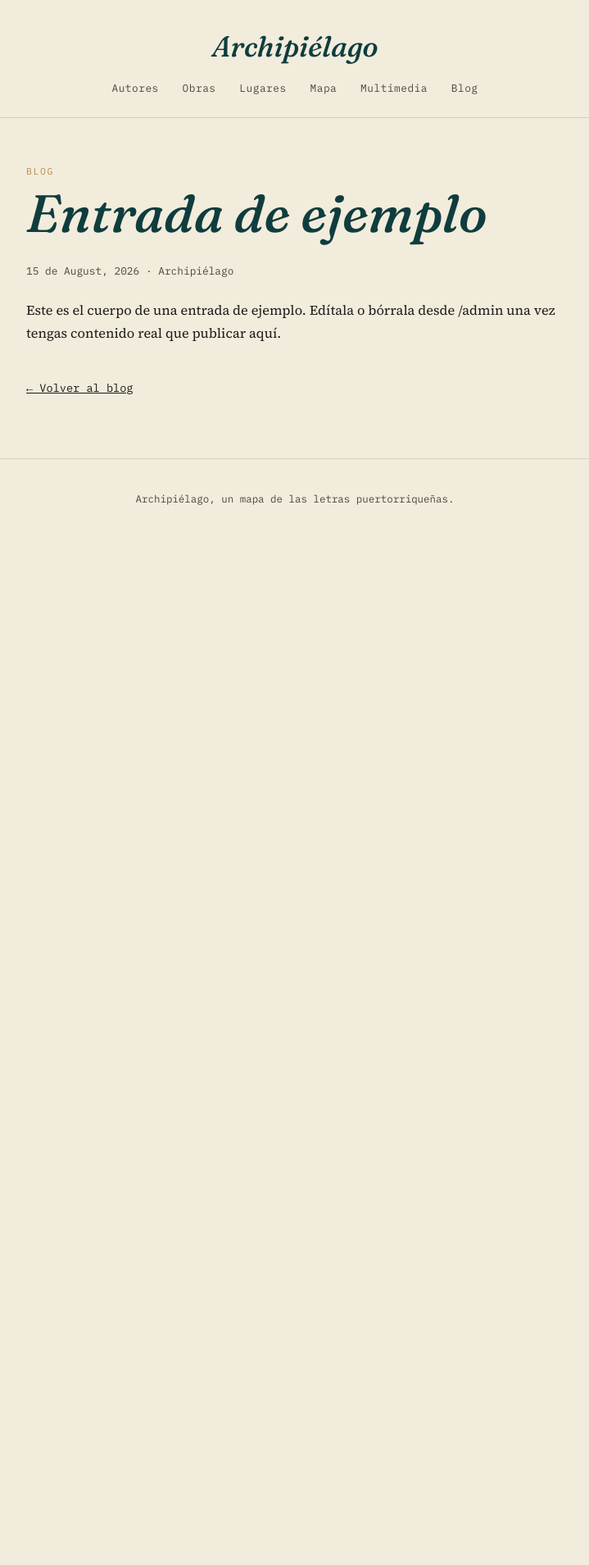
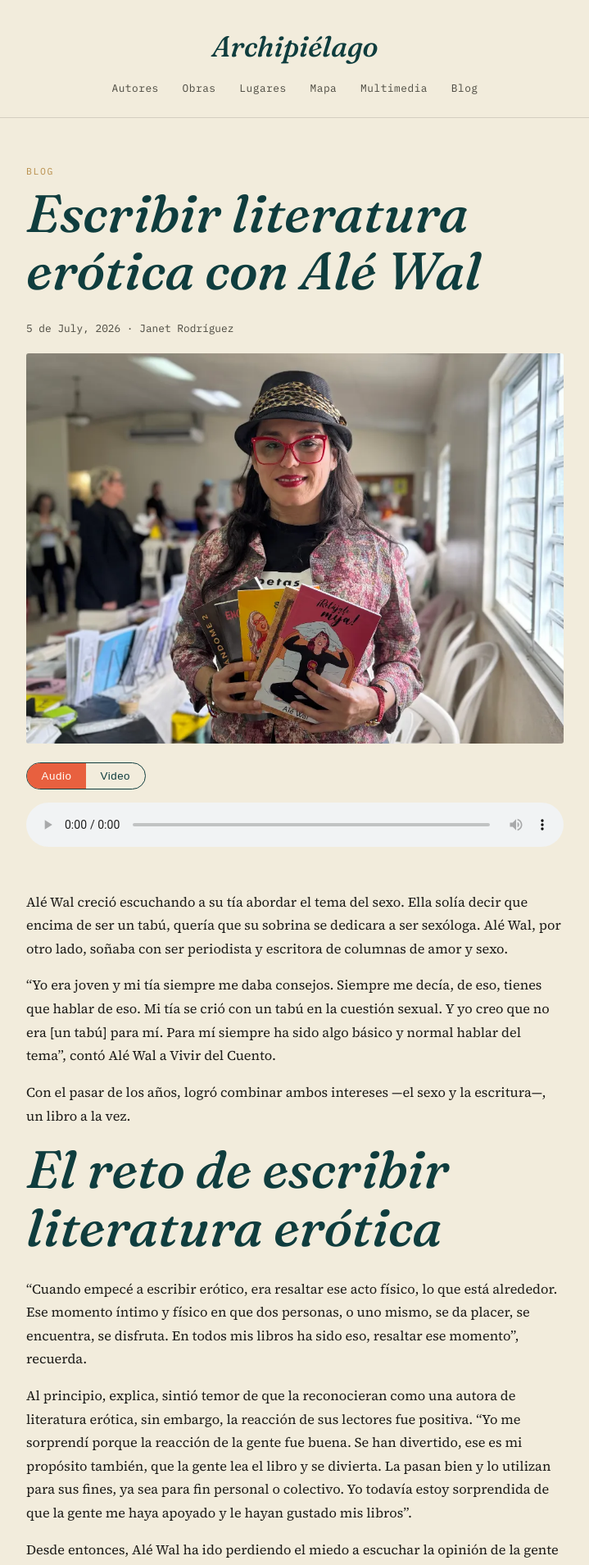
Before and after one commit to rgjanet/archipielago, a Jekyll site: the page built from _blog/entrada-de-ejemplo.md, in a window 1280 px wide. Shown: the top 1909 px of the page at 82% size, without its empty margins (280-999 px from the left). Built offline with Jekyll 4.4.1, drawn with Linux system fonts in a browser that asks for light colours; before the commit the page ends 900 px from its top, so only the background shows below that; some of the changed text lies outside the part shown.

Commit message:
Update Blog “entrada-de-ejemplo”

```diff
--- a/_blog/entrada-de-ejemplo.md
+++ b/_blog/entrada-de-ejemplo.md
@@ -1,8 +1,47 @@
 ---
-title: "Entrada de ejemplo"
-date: 2026-08-15 00:00:00 -0400
-author: "Archipiélago"
-description: "Descripción corta de la entrada para el listado del blog."
+title: Escribir literatura erótica con Alé Wal
+date: 2026-07-05T00:00:00
+author: Janet Rodríguez
+description: Con el pasar de los años, Alé Wal logró combinar el sexo y la escritura, un libro a la vez.
+photo: /assets/img/uploads/AleWal.png
+related_author: Alé Wal
+audio_url: ''
+video_url: ''
+embed_code: ''
 ---
-Este es el cuerpo de una entrada de ejemplo. Edítala o bórrala desde /admin
-una vez tengas contenido real que publicar aquí.
+Alé Wal creció escuchando a su tía abordar el tema del sexo. Ella solía decir que encima de ser un tabú, quería que su sobrina se dedicara a ser sexóloga. Alé Wal, por otro lado, soñaba con ser periodista y escritora de columnas de amor y sexo.
+
+“Yo era joven y mi tía siempre me daba consejos. Siempre me decía, de eso, tienes que hablar de eso. Mi tía se crió con un tabú en la cuestión sexual. Y yo creo que no era [un tabú] para mí. Para mí siempre ha sido algo básico y normal hablar del tema”, contó Alé Wal a Vivir del Cuento.
+
+Con el pasar de los años, logró combinar ambos intereses —el sexo y la escritura—, un libro a la vez.
+
+# El reto de escribir literatura erótica
+
+“Cuando empecé a escribir erótico, era resaltar ese acto físico, lo que está alrededor. Ese momento íntimo y físico en que dos personas, o uno mismo, se da placer, se encuentra, se disfruta. En todos mis libros ha sido eso, resaltar ese momento”, recuerda.
+
+Al principio, explica, sintió temor de que la reconocieran como una autora de literatura erótica, sin embargo, la reacción de sus lectores fue positiva. “Yo me sorprendí porque la reacción de la gente fue buena. Se han divertido, ese es mi propósito también, que la gente lea el libro y se divierta. La pasan bien y lo utilizan para sus fines, ya sea para fin personal o colectivo. Yo todavía estoy sorprendida de que la gente me haya apoyado y le hayan gustado mis libros”.
+
+Desde entonces, Alé Wal ha ido perdiendo el miedo a escuchar la opinión de la gente en cuanto al tema de sus libros, al punto de que ha participado en la discusión de ellos en dos clubes de lectura: “los dos clubes que he estado me han hecho unas preguntas y ha sido maravilloso ver tanto hombres como mujeres, porque a veces uno piensa que la literatura erótica es más para mujeres, pero tengo mucho público hombre que me compra mucho”.
+
+# Relatar desde múltiples experiencias
+
+En sus libros _Encuerándome 1 y 2, Relájate, mija; Te cuento de amor, no de sexo; y Súper B___,&#160;_Alé Wal escribe “a partir de lo que yo he podido sentir como mujer, pero muchas de las historias [giran] alrededor de cosas que me han contado, cosas que me ha dicho mi tía, cosas que me han dicho la gente, experiencias que me han contado”.
+
+De hecho, a través de la escritura busca navegar el erotismo desde una perspectiva nostálgica, en la que el acto sexual puede tanto destruir como darle vida a una persona.
+
+“Esta cuestión de llevar el erotismo a la nostalgia es, por ejemplo, en mi libro nuevo, uno de los cuentos es de esta mujer que tiene cáncer del seno, que se está muriendo, pero ella es ninfómana. Entonces ella, a pesar de que se está muriendo, lo único que piensa es en eso, en lograr ese orgasmo, esa vida que tenía antes. ¿Cómo la va a rescatar ahora que se está muriendo? Y se va por la travesía de buscar personas que le den ese placer hasta su último suspiro”, comparte.
+
+Así mismo, su próximo libro cuenta la historia “de este señor que tiene Alzheimer, lo único que recuerda en su vida fue el día que tuvo sexo con su esposa. O sea, esta cuestión de ver el acto sexual como un momento en que el acto físico, el cuerpo físico te puede crear adicción, te puede crear algo más que amor”.
+
+Al reflexionar sobre lo que ha escrito hasta ahora, Alé Wal afirma que “lo bueno de mis libros es que tienes una lectura divertida, una lectura que te hace, a lo mejor, sentir cosas como yo digo, tanto arriba como abajo, y que puedes pasarla bien, sola o acompañada, y tener un ratito de diversión”.
+
+“Yo escribo erótico, yo escribo de sexo, pero viéndolo desde la perspectiva de la gente cuando lee el libro, he recibido muy buenos comentarios y reseñas que me han ayudado a seguir escribiendo y cambiar un poquito el método de la escritura”, concluye.
+
+# ¿Cómo es el proceso de escritura de Alé Wal?
+
+- **Escribe todo a mano**. Una vez da por terminado el poner lápiz al papel, procede a pasar sus historias a la computadora.
+- **Escribe de lunes a viernes, en un horario fijo**. Entre 7 y 9 de la noche, prende el televisor para escuchar un poco de _white noise_ y se sienta a escribir.
+- **Trata cada libro como un proyecto**. Para cada uno de sus proyectos prepara un bosquejo. Siempre tiene el tema del libro claro, y a veces se deja llevar por el título a la hora de comenzar a escribir.
+- **No espera por la inspiración**. No cree en la llamada “musa”. De hecho, suele encontrar inspiración durante el proceso de investigación.
+
+**📲 Conoce más de Alé Wal a través de sus cuentas en&#160;[Instagram](https://www.instagram.com/alewal_autora/)&#160;y&#160;[TikTok](https://www.tiktok.com/@alewalautora).**
```
Also changed, not shown: assets/img/uploads/AleWal.png (added).
